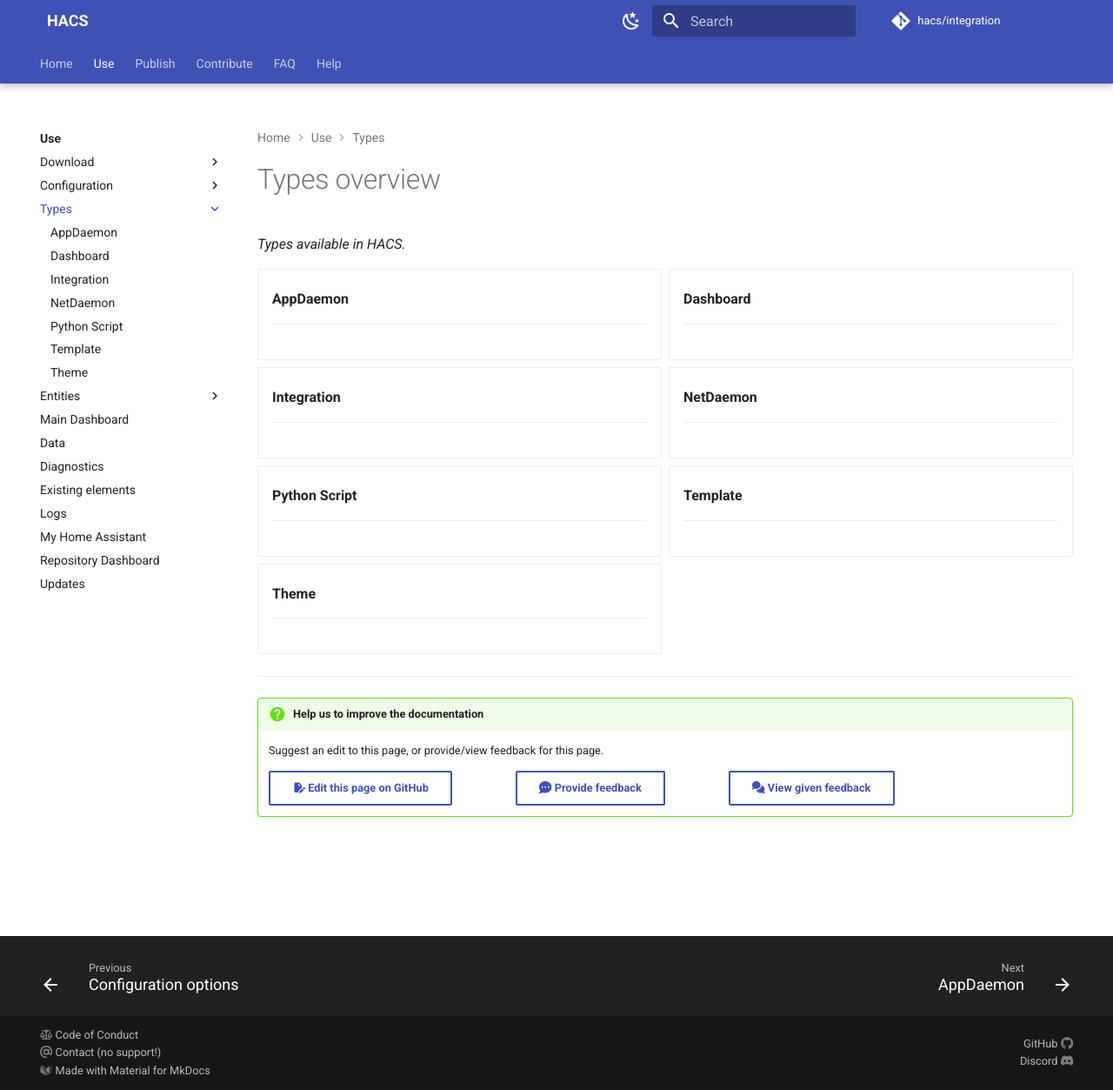
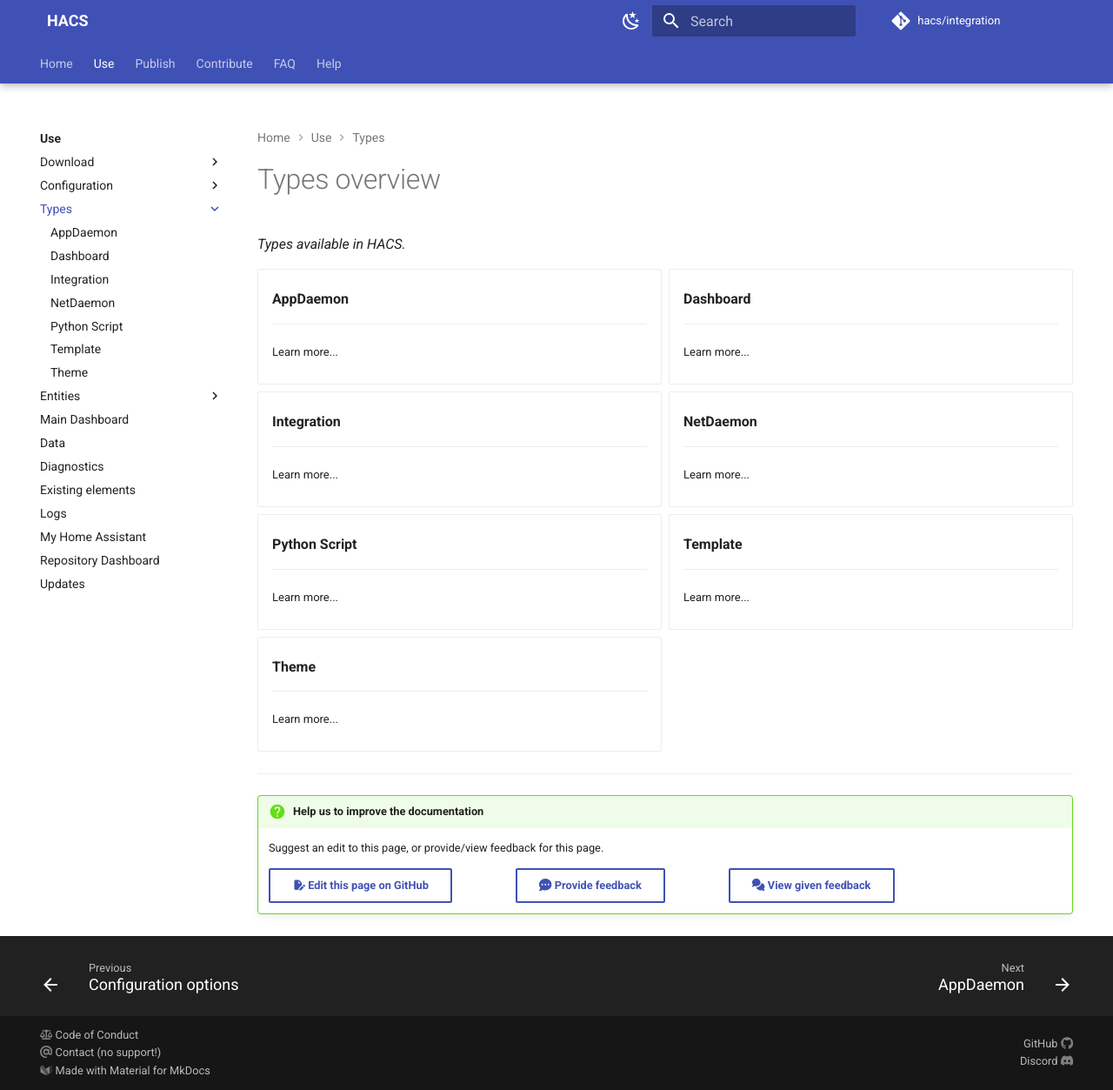
Before and after one commit to hacs/documentation, an MkDocs documentation site: the page built from source/docs/use/type/index.md, in a window 1280 px wide and 1253 px high. Shown: the whole window at 87% size. Built offline with MkDocs 1.6.1 and Material for MkDocs 9.7.7, drawn with Linux system fonts in a browser that asks for light colours; plug-ins that fetch from the network failed and are left out; comment, search, counter and statistics services are not loaded.

Commit message:
Add fallback

```diff
--- a/source/overrides/partials/content.html
+++ b/source/overrides/partials/content.html
@@ -21,7 +21,7 @@
             <a href="/{{file.page.url}}" class="generated-grid-link">
                 <p class="generated-header"><b>{{file.page.title}}</b></p>
                 <hr>
-                <p>{{file.page.meta.description}}</p>
+                <p>{{file.page.meta.description or "Learn more..."}}</p>
             </a>
 
             {% endif %}
```
